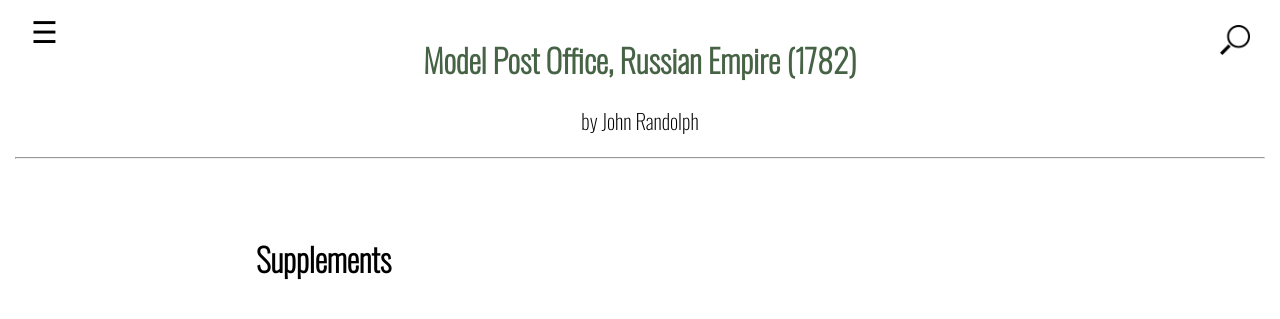
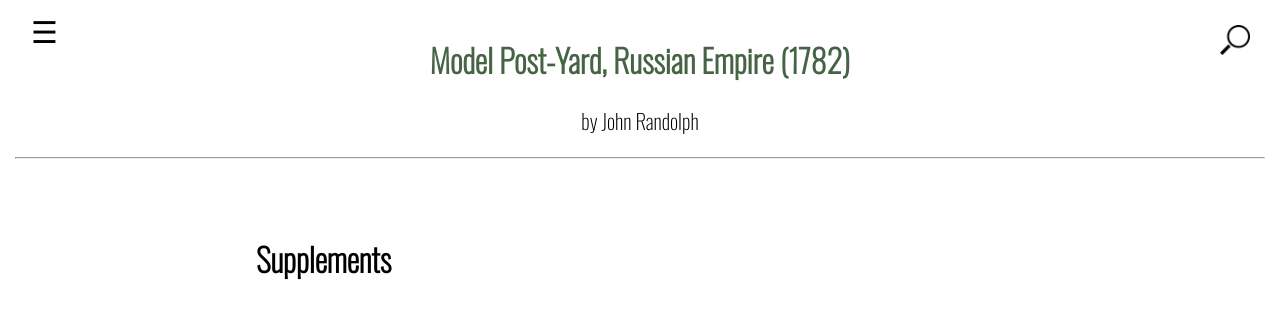
Before and after one commit to jwr12/imperial_russian_post_office_1782, a Jekyll site: the page built from 005_supplements.md, in a window 1280 px wide. Shown: the top 319 px of the page. Built offline with Jekyll 4.4.1, drawn with Linux system fonts in a browser that asks for light colours.

Commit message:
Update _config.yml

```diff
--- a/_config.yml
+++ b/_config.yml
@@ -1,8 +1,8 @@
-title: Model Post Office, Russian Empire (1782)
+title: Model Post-Yard, Russian Empire (1782)
 email: jwr@illinois.edu
 description: by John Randolph
 
-baseurl: "/imperial_russian_post_office_1782" # the subpath of your site. Change it if the name of your repository is other than "mindoc"
+baseurl: "/imperial_russian_post_yard_1782" # the subpath of your site. Change it if the name of your repository is other than "mindoc"
 
 twitter_username: jekyllrb
 github_username:  jekyll
```
